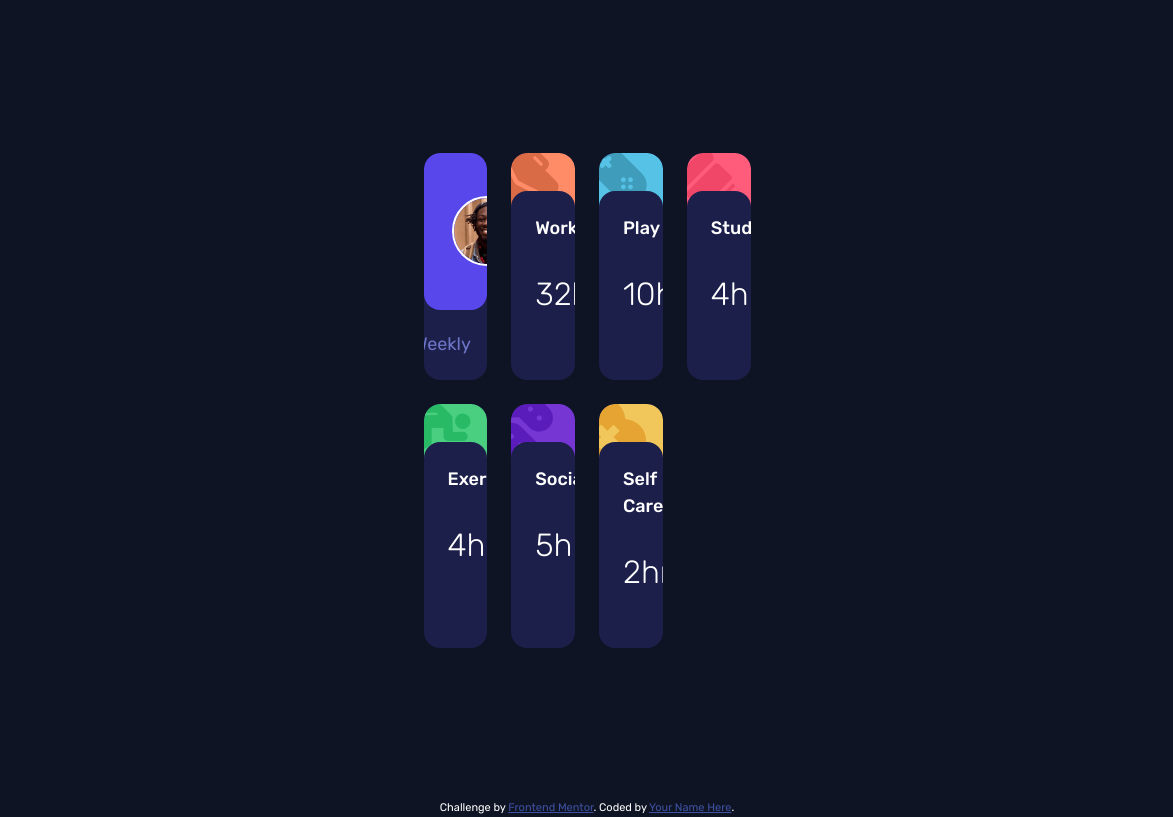
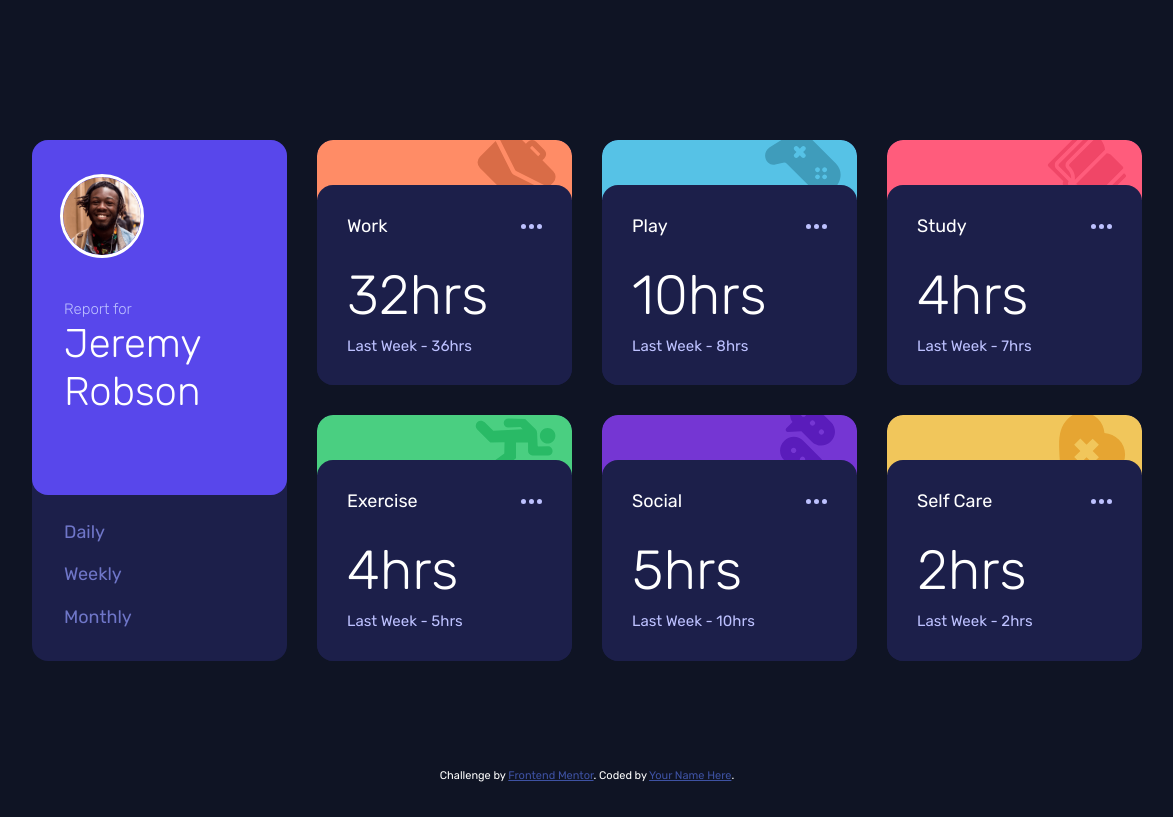
Before and after one commit to byronbyron/time-tracking-dashboard, a plain HTML site: page index.html in a window 1536 px wide. Shown: the whole page, without its empty margins (181-1354 px from the left). Drawn offline with Linux system fonts and the light colour scheme.

Commit message:
Add styles for desktop

```diff
--- a/index.html
+++ b/index.html
@@ -10,178 +10,180 @@
   <meta name="description" content="Time tracking dashboard">
 
   <link rel="stylesheet" href="styles.css">
+
+  <script src="app.js" defer></script>
 </head>
 <body>
   <main class="container">
     <div class="card-group">
-      <div class="card feature">
+      <div class="feature">
         <div class="feature-top bg-blue">
           <img src="images/image-jeremy.png" alt="jeremy">
           <h1>Report for <span>Jeremy Robson</span></h1>
         </div>
 
         <div class="feature-bottom">
-          <a href="#">Daily</a>
-          <a href="#">Weekly</a>
-          <a href="#">Monthly</a>
+          <button class="btn">Daily</button>
+          <button class="btn">Weekly</button>
+          <button class="btn">Monthly</button>
         </div>
       </div>
 
-      <div class="card">
+      <a href="#" class="card">
         <div class="card-header bg bg-orange" style="background-image: url('images/icon-work.svg');"></div>
 
         <div class="card-body">
           <h2 class="card-title">
-            <span>Work</span><svg width="21" height="5" xmlns="http://www.w3.org/2000/svg"><path d="M2.5 0a2.5 2.5 0 1 1 0 5 2.5 2.5 0 0 1 0-5Zm8 0a2.5 2.5 0 1 1 0 5 2.5 2.5 0 0 1 0-5Zm8 0a2.5 2.5 0 1 1 0 5 2.5 2.5 0 0 1 0-5Z" fill="#BBC0FF" fill-rule="evenodd"/></svg>
+            <span>Work</span><svg width="21" height="5" xmlns="http://www.w3.org/2000/svg"><path d="M2.5 0a2.5 2.5 0 1 1 0 5 2.5 2.5 0 0 1 0-5Zm8 0a2.5 2.5 0 1 1 0 5 2.5 2.5 0 0 1 0-5Zm8 0a2.5 2.5 0 1 1 0 5 2.5 2.5 0 0 1 0-5Z" fill="currentColor" fill-rule="evenodd"/></svg>
           </h2>
 
-          <div class="card-text daily" style="display: none;">
+          <div class="card-text js-daily" style="display: none;">
             <h3>5hrs</h3> <!-- daily -->
             <p>Previous - 7hrs</p> <!-- daily -->
           </div>
 
-          <div class="card-text weekly">
+          <div class="card-text js-weekly">
             <h3>32hrs</h3> <!-- weekly -->
             <p>Last Week - 36hrs</p> <!-- weekly -->
           </div>
 
-          <div class="card-text monthly" style="display: none;">
+          <div class="card-text js-monthly" style="display: none;">
             <h3>103hrs</h3> <!-- monthly -->
             <p>Previous - 128hrs</p> <!-- monthly -->
           </div>
         </div>
-      </div>
+      </a>
 
-      <div class="card">
+      <a href="#" class="card">
         <div class="card-header bg bg-soft-blue" style="background-image: url('images/icon-play.svg');"></div>
 
         <div class="card-body">
           <h2 class="card-title">
-            <span>Play</span><svg width="21" height="5" xmlns="http://www.w3.org/2000/svg"><path d="M2.5 0a2.5 2.5 0 1 1 0 5 2.5 2.5 0 0 1 0-5Zm8 0a2.5 2.5 0 1 1 0 5 2.5 2.5 0 0 1 0-5Zm8 0a2.5 2.5 0 1 1 0 5 2.5 2.5 0 0 1 0-5Z" fill="#BBC0FF" fill-rule="evenodd"/></svg>
+            <span>Play</span><svg width="21" height="5" xmlns="http://www.w3.org/2000/svg"><path d="M2.5 0a2.5 2.5 0 1 1 0 5 2.5 2.5 0 0 1 0-5Zm8 0a2.5 2.5 0 1 1 0 5 2.5 2.5 0 0 1 0-5Zm8 0a2.5 2.5 0 1 1 0 5 2.5 2.5 0 0 1 0-5Z" fill="currentColor" fill-rule="evenodd"/></svg>
           </h2>
 
-          <div class="card-text daily" style="display: none;">
+          <div class="card-text js-daily" style="display: none;">
             <h3>1hr</h3> <!-- daily -->
             <p>Previous - 2hrs</p> <!-- daily -->
           </div>
 
-          <div class="card-text weekly">
+          <div class="card-text js-weekly">
             <h3>10hrs</h3> <!-- weekly -->
             <p>Last Week - 8hrs</p> <!-- weekly -->
           </div>
 
-          <div class="card-text monthly" style="display: none;">
+          <div class="card-text js-monthly" style="display: none;">
             <h3>23hrs</h3> <!-- monthly -->
             <p>Previous - 29hrs</p> <!-- monthly -->
           </div>
         </div>
-      </div>
+      </a>
 
-      <div class="card">
+      <a href="#" class="card">
         <div class="card-header bg bg-light-red" style="background-image: url('images/icon-study.svg');"></div>
 
         <div class="card-body">
           <h2 class="card-title">
-            <span>Study</span><svg width="21" height="5" xmlns="http://www.w3.org/2000/svg"><path d="M2.5 0a2.5 2.5 0 1 1 0 5 2.5 2.5 0 0 1 0-5Zm8 0a2.5 2.5 0 1 1 0 5 2.5 2.5 0 0 1 0-5Zm8 0a2.5 2.5 0 1 1 0 5 2.5 2.5 0 0 1 0-5Z" fill="#BBC0FF" fill-rule="evenodd"/></svg>
+            <span>Study</span><svg width="21" height="5" xmlns="http://www.w3.org/2000/svg"><path d="M2.5 0a2.5 2.5 0 1 1 0 5 2.5 2.5 0 0 1 0-5Zm8 0a2.5 2.5 0 1 1 0 5 2.5 2.5 0 0 1 0-5Zm8 0a2.5 2.5 0 1 1 0 5 2.5 2.5 0 0 1 0-5Z" fill="currentColor" fill-rule="evenodd"/></svg>
           </h2>
 
-          <div class="card-text daily" style="display: none;">
+          <div class="card-text js-daily" style="display: none;">
             <h3>0hrs</h3> <!-- daily -->
             <p>Previous - 1hr</p> <!-- daily -->
           </div>
 
-          <div class="card-text weekly">
+          <div class="card-text js-weekly">
             <h3>4hrs</h3> <!-- weekly -->
             <p>Last Week - 7hrs</p> <!-- weekly -->
           </div>
 
-          <div class="card-text monthly" style="display: none;">
+          <div class="card-text js-monthly" style="display: none;">
             <h3>13hrs</h3> <!-- monthly -->
             <p>Previous - 19hrs</p> <!-- monthly -->
           </div>
         </div>
-      </div>
+      </a>
 
-      <div class="card">
+      <a href="#" class="card">
         <div class="card-header bg bg-lime-green" style="background-image: url('images/icon-exercise.svg');"></div>
 
         <div class="card-body">
           <h2 class="card-title">
-            <span>Exercise</span><svg width="21" height="5" xmlns="http://www.w3.org/2000/svg"><path d="M2.5 0a2.5 2.5 0 1 1 0 5 2.5 2.5 0 0 1 0-5Zm8 0a2.5 2.5 0 1 1 0 5 2.5 2.5 0 0 1 0-5Zm8 0a2.5 2.5 0 1 1 0 5 2.5 2.5 0 0 1 0-5Z" fill="#BBC0FF" fill-rule="evenodd"/></svg>
+            <span>Exercise</span><svg width="21" height="5" xmlns="http://www.w3.org/2000/svg"><path d="M2.5 0a2.5 2.5 0 1 1 0 5 2.5 2.5 0 0 1 0-5Zm8 0a2.5 2.5 0 1 1 0 5 2.5 2.5 0 0 1 0-5Zm8 0a2.5 2.5 0 1 1 0 5 2.5 2.5 0 0 1 0-5Z" fill="currentColor" fill-rule="evenodd"/></svg>
           </h2>
 
-          <div class="card-text daily" style="display: none;">
+          <div class="card-text js-daily" style="display: none;">
             <h3>1hrs</h3> <!-- daily -->
             <p>Previous - 1hr</p> <!-- daily -->
           </div>
 
-          <div class="card-text weekly">
+          <div class="card-text js-weekly">
             <h3>4hrs</h3> <!-- weekly -->
             <p>Last Week - 5hrs</p> <!-- weekly -->
           </div>
 
-          <div class="card-text monthly" style="display: none;">
+          <div class="card-text js-monthly" style="display: none;">
             <h3>11hrs</h3> <!-- monthly -->
             <p>Previous - 18hrs</p> <!-- monthly -->
           </div>
         </div>
-      </div>
+      </a>
 
-      <div class="card">
+      <a href="#" class="card">
         <div class="card-header bg bg-violet" style="background-image: url('images/icon-social.svg');"></div>
 
         <div class="card-body">
           <h2 class="card-title">
-            <span>Social</span><svg width="21" height="5" xmlns="http://www.w3.org/2000/svg"><path d="M2.5 0a2.5 2.5 0 1 1 0 5 2.5 2.5 0 0 1 0-5Zm8 0a2.5 2.5 0 1 1 0 5 2.5 2.5 0 0 1 0-5Zm8 0a2.5 2.5 0 1 1 0 5 2.5 2.5 0 0 1 0-5Z" fill="#BBC0FF" fill-rule="evenodd"/></svg>
+            <span>Social</span><svg width="21" height="5" xmlns="http://www.w3.org/2000/svg"><path d="M2.5 0a2.5 2.5 0 1 1 0 5 2.5 2.5 0 0 1 0-5Zm8 0a2.5 2.5 0 1 1 0 5 2.5 2.5 0 0 1 0-5Zm8 0a2.5 2.5 0 1 1 0 5 2.5 2.5 0 0 1 0-5Z" fill="currentColor" fill-rule="evenodd"/></svg>
           </h2>
 
-          <div class="card-text daily" style="display: none;">
+          <div class="card-text js-daily" style="display: none;">
             <h3>1hrs</h3> <!-- daily -->
             <p>Previous - 3hr</p> <!-- daily -->
           </div>
 
-          <div class="card-text weekly">
+          <div class="card-text js-weekly">
             <h3>5hrs</h3> <!-- weekly -->
             <p>Last Week - 10hrs</p> <!-- weekly -->
           </div>
 
-          <div class="card-text monthly" style="display: none;">
+          <div class="card-text js-monthly" style="display: none;">
             <h3>21hrs</h3> <!-- monthly -->
             <p>Previous - 23hrs</p> <!-- monthly -->
           </div>
         </div>
-      </div>
+      </a>
 
-      <div class="card">
+      <a href="#" class="card">
         <div class="card-header bg bg-yellow" style="background-image: url('images/icon-self-care.svg');"></div>
 
         <div class="card-body">
           <h2 class="card-title">
-            <span>Self Care</span><svg width="21" height="5" xmlns="http://www.w3.org/2000/svg"><path d="M2.5 0a2.5 2.5 0 1 1 0 5 2.5 2.5 0 0 1 0-5Zm8 0a2.5 2.5 0 1 1 0 5 2.5 2.5 0 0 1 0-5Zm8 0a2.5 2.5 0 1 1 0 5 2.5 2.5 0 0 1 0-5Z" fill="#BBC0FF" fill-rule="evenodd"/></svg>
+            <span>Self Care</span><svg width="21" height="5" xmlns="http://www.w3.org/2000/svg"><path d="M2.5 0a2.5 2.5 0 1 1 0 5 2.5 2.5 0 0 1 0-5Zm8 0a2.5 2.5 0 1 1 0 5 2.5 2.5 0 0 1 0-5Zm8 0a2.5 2.5 0 1 1 0 5 2.5 2.5 0 0 1 0-5Z" fill="currentColor" fill-rule="evenodd"/></svg>
           </h2>
 
-          <div class="card-text daily" style="display: none;">
+          <div class="card-text js-daily" style="display: none;">
             <h3>0hrs</h3> <!-- daily -->
             <p>Previous - 1hr</p> <!-- daily -->
           </div>
 
-          <div class="card-text weekly">
+          <div class="card-text js-weekly">
             <h3>2hrs</h3> <!-- weekly -->
             <p>Last Week - 2hrs</p> <!-- weekly -->
           </div>
 
-          <div class="card-text monthly" style="display: none;">
+          <div class="card-text js-monthly" style="display: none;">
             <h3>7hrs</h3> <!-- monthly -->
             <p>Previous - 11hrs</p> <!-- monthly -->
           </div>
         </div>
-      </div>
+      </a>
+    </div>
+
+    <div class="attribution">
+      Challenge by <a href="https://www.frontendmentor.io?ref=challenge" target="_blank">Frontend Mentor</a>.
+      Coded by <a href="#">Your Name Here</a>.
     </div>
   </main>
-
-  <div class="attribution">
-    Challenge by <a href="https://www.frontendmentor.io?ref=challenge" target="_blank">Frontend Mentor</a>.
-    Coded by <a href="#">Your Name Here</a>.
-  </div>
 </body>
 </html>
--- a/styles.css
+++ b/styles.css
@@ -16,6 +16,7 @@
     --very-dark-blue: hsl(226, 43%, 10%);
     --dark-blue: hsl(235, 46%, 20%);
     --desaturated-blue: hsl(235, 45%, 61%);
+    --desaturated-blue-hover: hsl(235, 45%, 35%);
     --pale-blue: hsl(236, 100%, 87%);
     --white: hsl(0, 100%, 100%);
 }
@@ -46,7 +47,7 @@ h1, h2, h3, h4, h5, h6, p {
     margin-right: auto;
     padding: 5rem 1.5rem;
     min-height: 100vh;
-    align-content: center;
+    position: relative;
 }
 
 .card-group {
@@ -59,59 +60,15 @@ h1, h2, h3, h4, h5, h6, p {
 
 .card {
     border-radius: 1rem;
+    overflow: hidden;
+    text-decoration: none;
+    color: var(--pale-blue);
     background-color: var(--dark-blue);
-    overflow: hidden;
 }
 
-.feature h1 {
-    font-size: 0.875rem;
-    font-weight: 300;
-    margin-bottom: 0;
-    color: var(--pale-blue);
-}
-
-.feature span {
-    display: block;
-    font-size: 1.5rem;
-    color: var(--white);
-}
-
-.feature-top {
-    padding: 2rem 1.75rem;
-    border-radius: 1rem;
-    display: flex;
-    align-items: center;
-}
-
-.feature-top img {
-    width: 70px;
-    height: 70px;
-    border: 2px solid var(--white);
-    border-radius: 50%;
-    margin-right: 1rem;
-}
-
-.feature-bottom {
-    min-height: 70px;
-    display: flex;
-    align-items: center;
-    justify-content: center;
-}
-
-.feature-bottom a {
-    font-size: 1.125rem;
-    text-decoration: none;
-    display: inline-block;
-    padding: 1rem;
-    flex: 1;
-    text-align: center;
-    color: var(--desaturated-blue);
-    transition: color 0.15s ease-in-out;
-}
-
-.feature-bottom a:hover,
-.feature-bottom a:focus {
-    color: var(--white);
+.card:hover .card-body,
+.card:focus .card-body {
+    background-color: var(--desaturated-blue-hover);
 }
 
 .card-header {
@@ -133,23 +90,34 @@ h1, h2, h3, h4, h5, h6, p {
     background-color: var(--dark-blue);
     position: relative;
     z-index: 10;
+    transition: background-color 0.15s ease-in-out;
 }
 
 .card-title {
     font-size: 1.125rem;
-    font-weight: 500;
+    font-weight: 400;
     display: flex;
     align-items: center;
     margin-bottom: 0.5rem;
 }
 
+.card-title {
+    color: var(--white);
+}
+
 .card-title svg {
     margin-left: auto;
+    color: var(--pale-blue);
+    transition: color 0.15s ease-in-out;
+}
+
+.card-title svg:hover {
+    color: white;
 }
 
 .card-body p {
-    font-size: 1rem;
-    margin-bottom: 0;
+    font-size: 0.9375rem;
+    margin-bottom: 0.875rem;
     color: var(--pale-blue);
 }
 
@@ -162,13 +130,77 @@ h1, h2, h3, h4, h5, h6, p {
     font-size: 2rem;
     font-weight: 300;
     line-height: 1;
-    margin-bottom: 0.5rem;
+    margin-bottom: 0.75rem;
     margin-right: auto;
+    color: var(--white);
+}
+
+.feature {
+    background-color: var(--dark-blue);
+    border-radius: 1rem;
+}
+
+.feature h1 {
+    font-size: 0.9375rem;
+    font-weight: 300;
+    margin-bottom: 0;
+    color: var(--pale-blue);
+}
+
+.feature span {
+    display: block;
+    font-size: 1.5rem;
+    color: var(--white);
+}
+
+.feature-top {
+    padding: 2.125rem 1.75rem;
+    border-radius: 1rem;
+    display: flex;
+    align-items: center;
+}
+
+.feature-top img {
+    width: 70px;
+    height: 70px;
+    border: 3px solid var(--white);
+    border-radius: 50%;
+    margin-right: 1rem;
+}
+
+.feature-bottom {
+    min-height: 70px;
+    display: flex;
+    align-items: center;
+    justify-content: center;
+}
+
+.feature-bottom button {
+    font-size: 1.125rem;
+    text-decoration: none;
+    display: inline-block;
+    padding: 1rem;
+    flex: 1;
+    text-align: center;
+    color: var(--desaturated-blue);
+    background: none;
+    border: 0;
+    cursor: pointer;
+    transition: color 0.15s ease-in-out;
+}
+
+.feature-bottom button:hover,
+.feature-bottom button:focus {
+    color: var(--white);
 }
 
 .attribution {
     font-size: 11px;
     text-align: center;
+    position: absolute;
+    bottom: 1rem;
+    left: 50%;
+    transform: translateX(-50%);
 }
 
 .attribution a {
@@ -190,7 +222,79 @@ h1, h2, h3, h4, h5, h6, p {
 .bg-yellow { background-color: var(--yellow) }
 
 @media (min-width: 1440px) {
+    .container {
+        max-width: 1110px;
+        margin-left: auto;
+        margin-right: auto;
+        padding: 5rem 0;
+        min-height: 100vh;
+        display: flex;
+        align-items: center;
+    }
+
     .card-group {
+        gap: 1.875rem;
+        max-width: none;
         grid-template-columns: repeat(4, 1fr);
     }
+
+    .card-header {
+        margin-bottom: -15px;
+        height: 60px;
+    }
+
+    .card-title {
+        margin-bottom: 1.75rem;
+    }
+
+    .card-body {
+        padding: 1.75rem 1.875rem;
+    }
+
+    .card-body p {
+        margin-bottom: 0;
+    }
+
+    .card-text {
+        display: block;
+    }
+
+    .card-text h3 {
+        font-size: 3.4375rem;
+    }
+
+    .feature {
+        grid-row: 1 / 3;
+    }
+
+    .feature-top {
+        min-height: 355px;
+        flex-direction: column;
+        align-items: flex-start;
+    }
+
+    .feature-top img {
+        margin-bottom: 2.5rem;
+        width: 84px;
+        height: 84px;
+    }
+
+    .feature h1 {
+        margin-left: 0.25rem;
+    }
+
+    .feature span {
+        font-size: 2.5rem;
+        line-height: 1.2;
+    }
+
+    .feature-bottom {
+        flex-direction: column;
+        align-items: flex-start;
+        padding: 1rem 2rem;
+    }
+
+    .feature-bottom button {
+        padding: 0.6875rem 0;
+    }
 }
```
Also changed, not shown: app.js (added), design/active-states.jpg.
